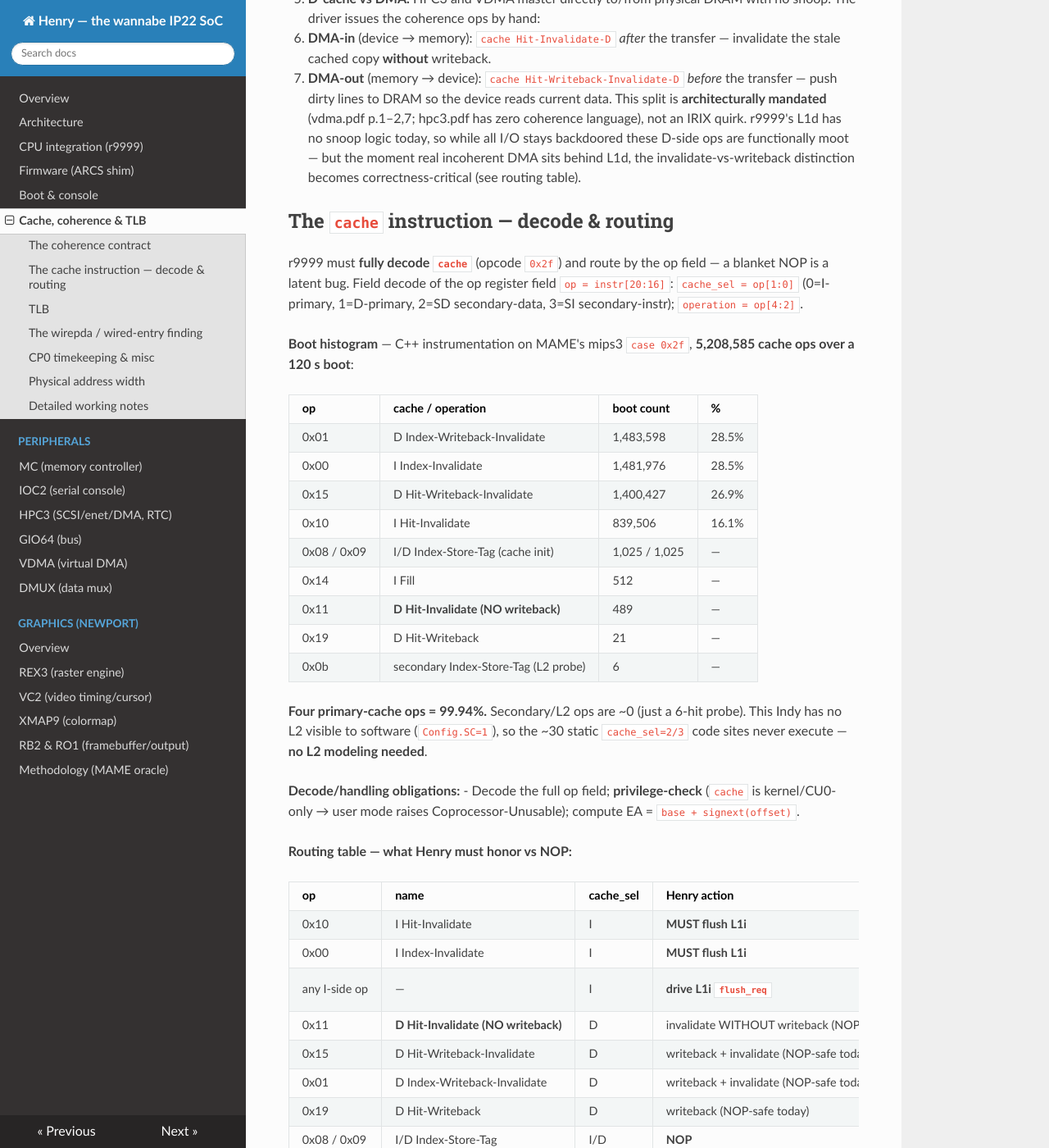
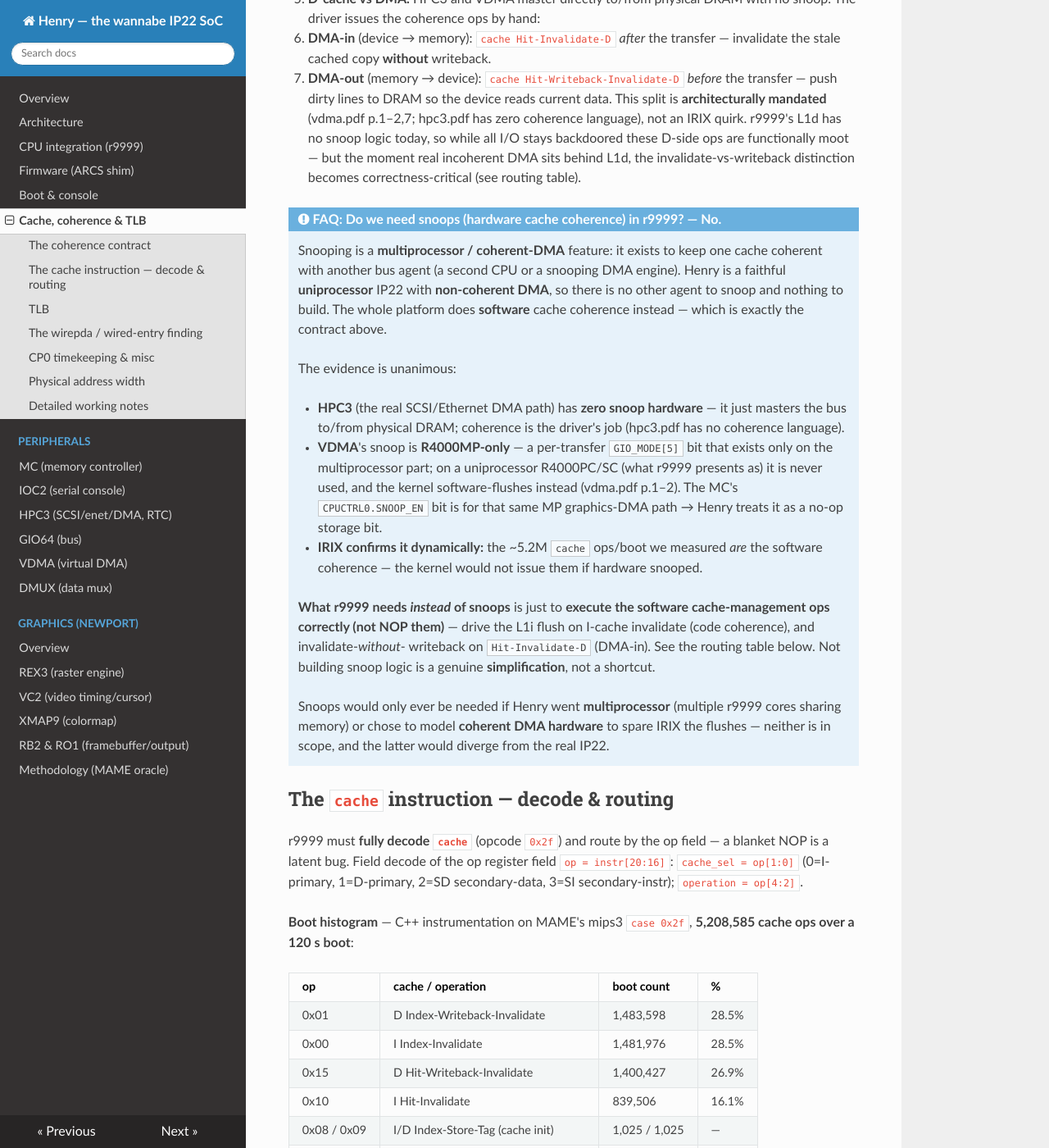
Before and after one commit to dsheffie/henry-the-wannabe-ip22-soc, an MkDocs documentation site: the page built from docs/coherence-cache-tlb.md, in a window 1280 px wide and 1400 px high, scrolled down 668 px. Shown: the whole window at 82% size. Built offline with MkDocs 1.6.1, drawn with Linux system fonts in a browser that asks for light colours; nearby versions of some CDN libraries.

Commit message:
docs(coherence): add "Do we need snoops? — No" FAQ
Captures the rationale: Henry is a uniprocessor IP22 with non-coherent DMA, so
software cache coherence (the cache ops) replaces snooping. HPC3 has no snoop
hardware; VDMA snoop is R4000MP-only; MC SNOOP_EN is a no-op for Henry. r9999
needs to execute the cache ops correctly, not implement snoop logic.

Co-Authored-By: Claude Opus 4.8 (1M context) <noreply@anthropic.com>

```diff
--- a/docs/coherence-cache-tlb.md
+++ b/docs/coherence-cache-tlb.md
@@ -36,6 +36,33 @@ Two independent coherence axes, both software-managed:
    not an IRIX quirk. r9999's L1d has no snoop logic today, so while all I/O stays backdoored these
    D-side ops are functionally moot — but the moment real incoherent DMA sits behind L1d, the
    invalidate-vs-writeback distinction becomes correctness-critical (see routing table).
+
+!!! question "FAQ: Do we need snoops (hardware cache coherence) in r9999? — **No.**"
+
+    Snooping is a **multiprocessor / coherent-DMA** feature: it exists to keep one cache coherent with another
+    bus agent (a second CPU or a snooping DMA engine). Henry is a faithful **uniprocessor** IP22 with
+    **non-coherent DMA**, so there is no other agent to snoop and nothing to build. The whole platform does
+    **software** cache coherence instead — which is exactly the contract above.
+
+    The evidence is unanimous:
+
+    - **HPC3** (the real SCSI/Ethernet DMA path) has **zero snoop hardware** — it just masters the bus to/from
+      physical DRAM; coherence is the driver's job (hpc3.pdf has no coherence language).
+    - **VDMA**'s snoop is **R4000MP-only** — a per-transfer `GIO_MODE[5]` bit that exists only on the
+      multiprocessor part; on a uniprocessor R4000PC/SC (what r9999 presents as) it is never used, and the
+      kernel software-flushes instead (vdma.pdf p.1–2). The MC's `CPUCTRL0.SNOOP_EN` bit is for that same
+      MP graphics-DMA path → Henry treats it as a no-op storage bit.
+    - **IRIX confirms it dynamically:** the ~5.2M `cache` ops/boot we measured *are* the software coherence —
+      the kernel would not issue them if hardware snooped.
+
+    **What r9999 needs *instead* of snoops** is just to **execute the software cache-management ops correctly
+    (not NOP them)** — drive the L1i flush on I-cache invalidate (code coherence), and invalidate-*without*-
+    writeback on `Hit-Invalidate-D` (DMA-in). See the routing table below. Not building snoop logic is a
+    genuine **simplification**, not a shortcut.
+
+    Snoops would only ever be needed if Henry went **multiprocessor** (multiple r9999 cores sharing memory) or
+    chose to model **coherent DMA hardware** to spare IRIX the flushes — neither is in scope, and the latter
+    would diverge from the real IP22.
 
 ## The `cache` instruction — decode & routing
 
```
